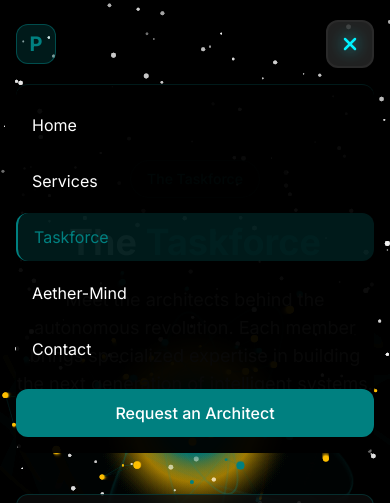
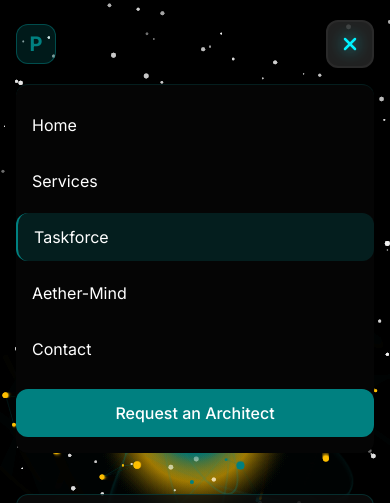
Before and after one commit to tech-gauravraturi/prompt-authority-site, a Next.js app: page /taskforce in a window 390 px wide. Both pictures are taken after a click on the button 350 px from the left and 44 px from the top of the page. Shown: the top 503 px of the page. Built offline with nearby package versions, Linux system fonts and the light colour scheme.

Commit message:
header change

```diff
--- a/components/Header.tsx
+++ b/components/Header.tsx
@@ -101,7 +101,10 @@ export default function Header() {
 
         {/* Mobile Navigation */}
         {isMobileMenuOpen && (
-          <div className="md:hidden mt-4 pb-4 border-t border-[#008080]/20 bg-black/95 rounded-lg">
+          <div
+            className="md:hidden mt-4 pb-4 border-t border-[#008080]/20 bg-[#050505] rounded-lg z-[60]"
+            style={{ backdropFilter: 'blur(20px)', WebkitBackdropFilter: 'blur(20px)' }}
+          >
             <ul className="flex flex-col gap-2 mt-4">
               {navItems.map((item) => (
                 <li key={item.href}>
@@ -109,7 +112,7 @@ export default function Header() {
                     href={item.href}
                     className={`block px-4 py-3 rounded-lg transition-all duration-300 ${
                       pathname === item.href
-                        ? 'bg-[#008080]/20 text-[#008080] border-l-2 border-[#008080]'
+                        ? 'bg-[#008080]/20 text-white border-l-2 border-[#008080]'
                         : 'text-white hover:text-white hover:bg-white/5'
                     }`}
                   >
```
